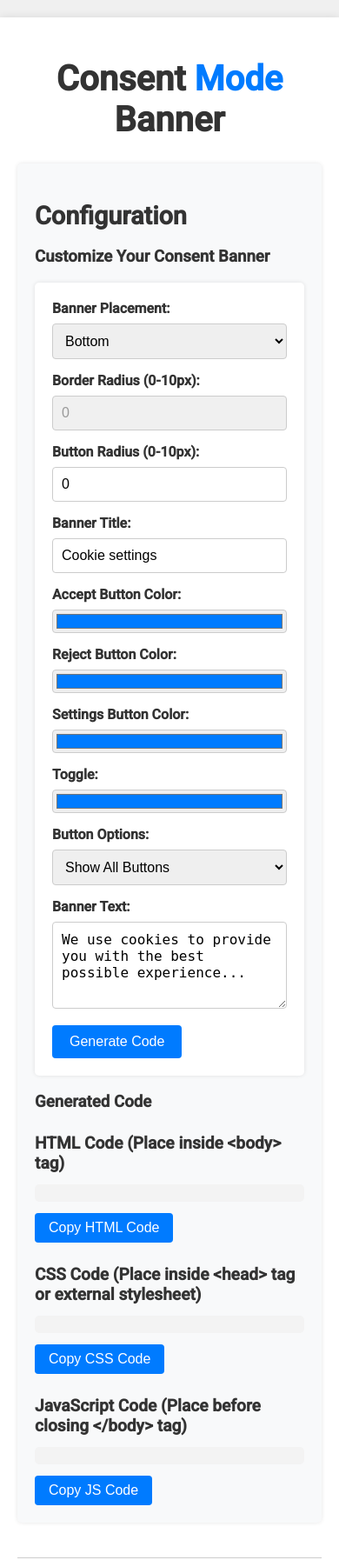
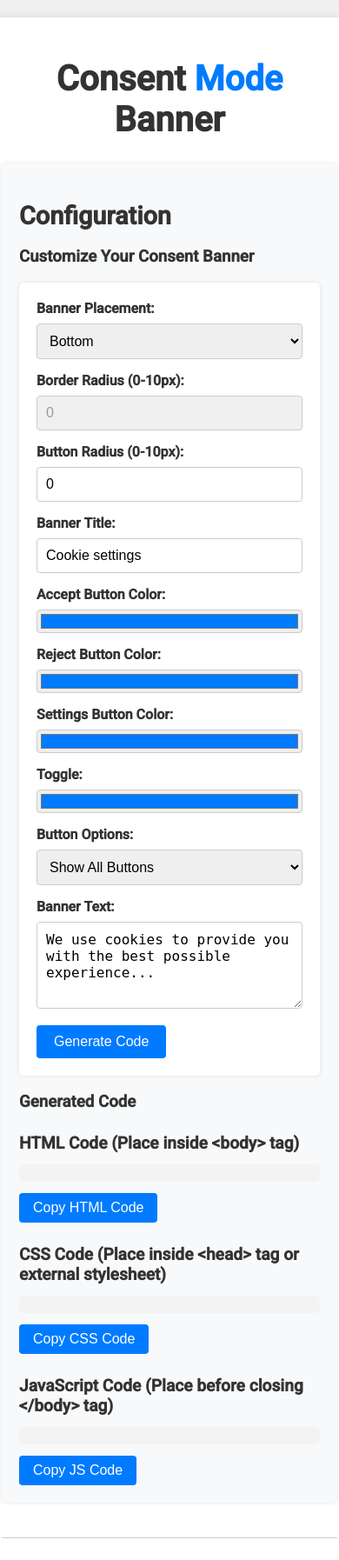
Before and after one commit to joandysson/conset-mode, a PHP site: page / in a window 390 px wide. Shown: the top 1794 px of the page at 87% size. Run offline with PHP 8.4, Linux system fonts and the light colour scheme.

Commit message:
fix reponsive css

```diff
--- a/assets/style/styles.css
+++ b/assets/style/styles.css
@@ -145,6 +145,10 @@ main {
     margin-bottom: 10px;
 }
 
+.code-section pre code {
+    word-break: break-all;
+}
+
 pre {
     background-color: #f3f3f3;
     padding: 10px;
@@ -194,3 +198,9 @@ footer {
         flex-direction: column;
     }
 }
+
+@media only screen and (max-width: 500px) {
+    .container {
+        padding: 20px 2px;
+    }
+}
```
